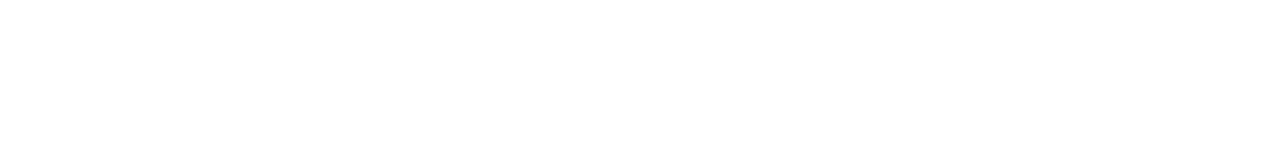
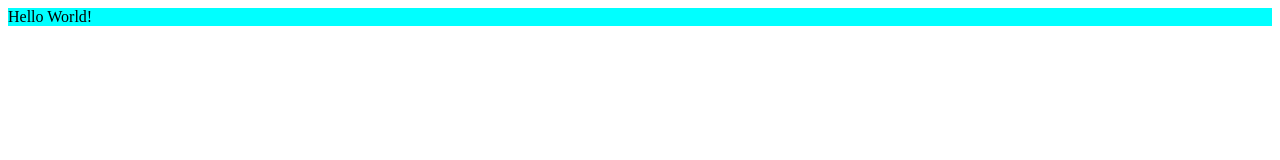
Before and after one commit to emily-rodriguez/npm-exercises, a website built with webpack: page public/index.html in a window 1280 px wide. Built offline with nearby package versions, Linux system fonts and the light colour scheme.

Commit message:
exercise: npm exercise complete

```diff
--- a/package.json
+++ b/package.json
@@ -5,7 +5,9 @@
   "main": "index.js",
   "scripts": {
     "test": "echo \"Error: no test specified\" && exit 1",
-    "build": "webpack"
+    "build": "webpack",
+    "build:watch" : "webpack --watch",
+    "build:production": "webpack -p"
   },
   "repository": {
     "type": "git",
--- a/public/index.html
+++ b/public/index.html
@@ -6,10 +6,9 @@
 </head>
 <body>
 
+<div class="container"></div>
+
 <script type="text/javascript" src="main.js">
 
 </script>
-<script type="text/javascript" src="../src/index.js"></script>
-
-</body>
 </html>
--- a/src/index.js
+++ b/src/index.js
@@ -5,3 +5,5 @@ const $ = require('jquery');
 const sayHello = () => console.log('Hello');
 
 sayHello();
+
+$('.container').append().html("Hello World!").css('background-color', 'cyan');
```
